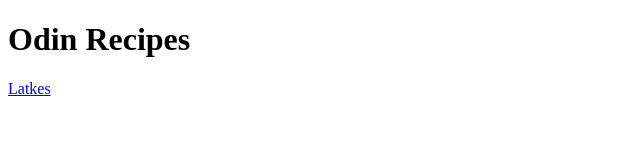
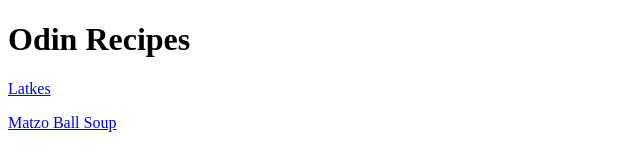
Before and after one commit to Quixalotl/odin-recipes, a plain HTML site: page index.html in a window 1280 px wide. Shown: the whole page, without its empty margins (0-640 px from the left). Drawn offline with Linux system fonts and the light colour scheme.

Commit message:
Add matzo-ball-soup.html link to index

```diff
--- a/index.html
+++ b/index.html
@@ -8,5 +8,6 @@
 <body>
     <h1>Odin Recipes</h1>
     <p><a href="recipes/latkes.html" target="_self" rel="noreferer">Latkes</a></p>
+    <p><a href="recipes/matzo-ball-soup.html" target="_self" rel="noreferer">Matzo Ball Soup</a></p>
 </body>
 </html>
```
